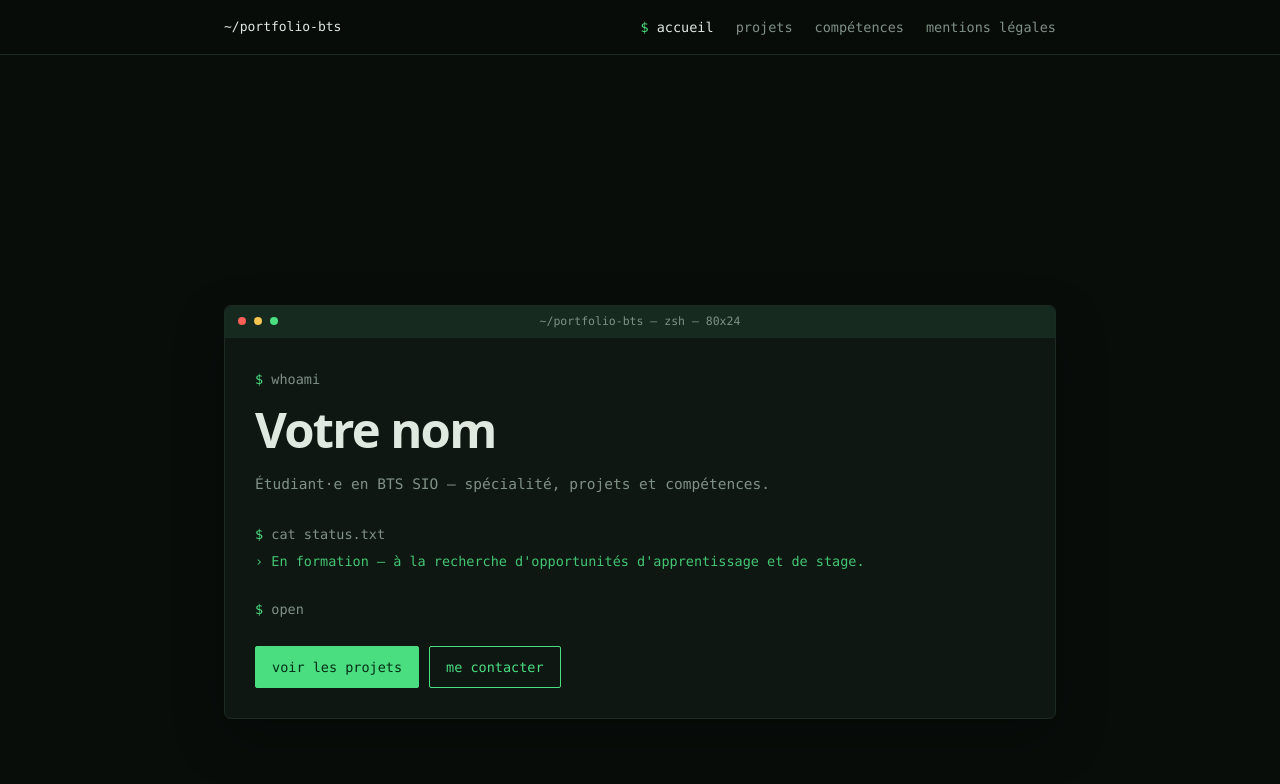
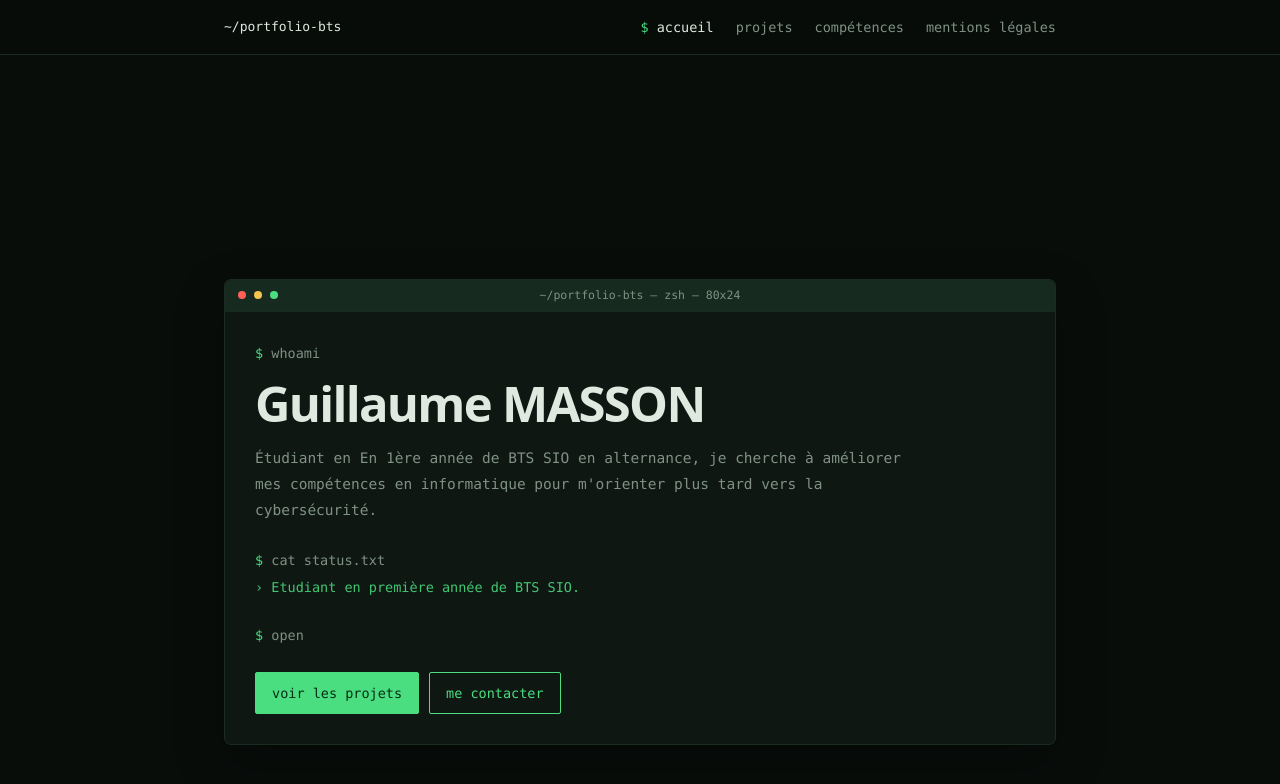
Before and after one commit to Noxioz/template_portfolio_bts, a Jekyll site: the page built from index.html, in a window 1280 px wide and 900 px high. Shown: the top 784 px of the window. Built offline with Jekyll 4.4.1, drawn with Linux system fonts in a browser that asks for light colours.

Commit message:
Update index.html

```diff
--- a/index.html
+++ b/index.html
@@ -7,9 +7,9 @@ title: Accueil
     <section class="term hero-term" aria-labelledby="intro-title">
       <div class="term-bar" aria-hidden="true"><span class="dot r"></span><span class="dot y"></span><span class="dot g"></span><span class="term-title">~/portfolio-bts — zsh — 80x24</span></div>
       <div class="term-body">
-        <p class="prompt">whoami</p><h1 id="intro-title">Votre nom</h1>
-        <p class="tagline">Étudiant·e en BTS SIO — spécialité, projets et compétences.</p>
-        <div class="block"><p class="prompt">cat status.txt</p><p class="out" id="status">En formation — à la recherche d'opportunités d'apprentissage et de stage.</p></div>
+        <p class="prompt">whoami</p><h1 id="intro-title">Guillaume MASSON</h1>
+        <p class="tagline">Étudiant en En 1ère année de BTS SIO en alternance, je cherche à améliorer mes compétences en informatique pour m'orienter plus tard vers la cybersécurité.</p>
+        <div class="block"><p class="prompt">cat status.txt</p><p class="out" id="status">Etudiant en première année de BTS SIO.</p></div>
         <div class="block"><p class="prompt">open <span class="cursor" aria-hidden="true"></span></p></div>
         <div class="btns"><a class="btn solid" href="#projets">voir les projets</a><a class="btn" href="#contact">me contacter</a></div>
       </div>
```
